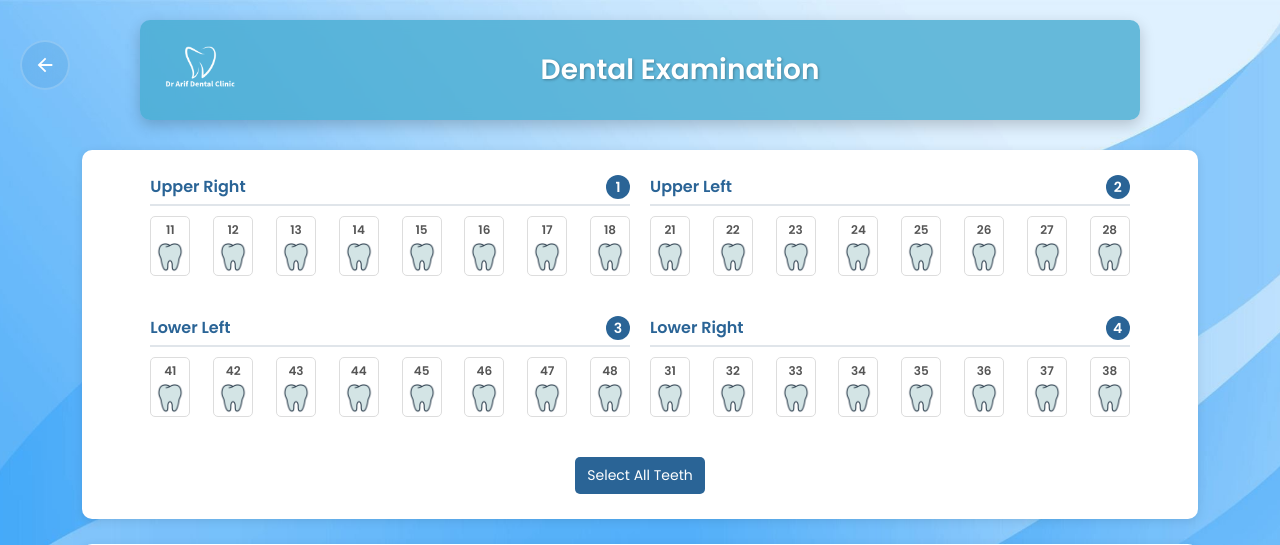
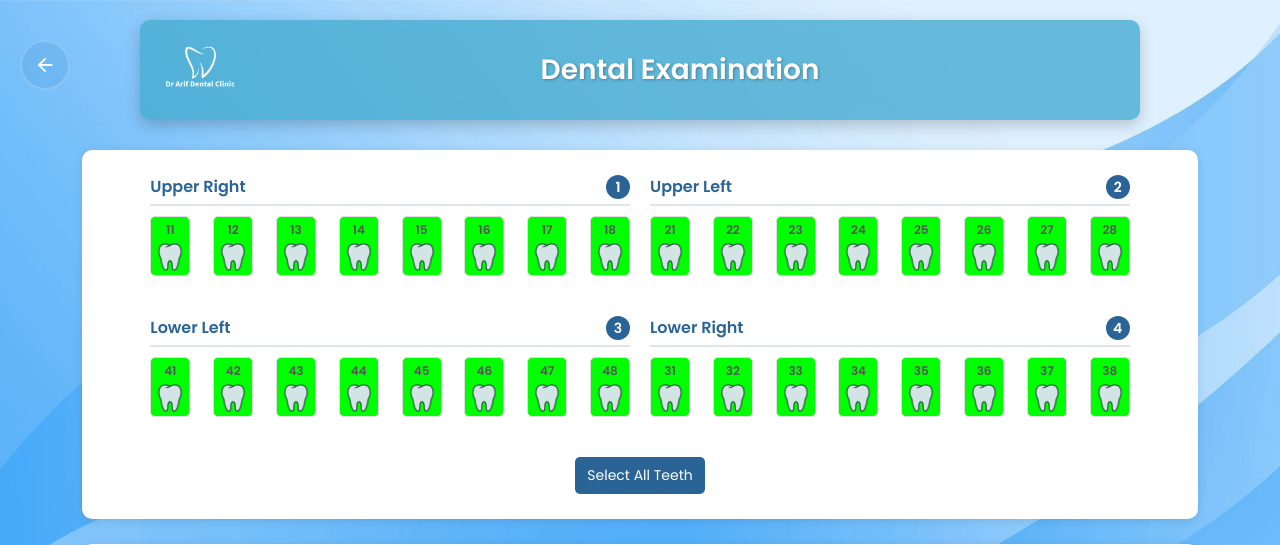
Before and after one commit to anjaliprakash88/DentalClinic, a Django app: template DOCTOR/templates/doctor/dental_examination.html in a window 1280 px wide. Shown: the top 545 px of the page. Run offline with Django 5.2, Linux system fonts and the light colour scheme; the template is opened without the code that fills it: most values are stand-ins (such as "Sample title", 1, 10 or a date in 2020).

Commit message:
Dental Examination apply color change

```diff
--- a/DOCTOR/templates/doctor/dental_examination.html
+++ b/DOCTOR/templates/doctor/dental_examination.html
@@ -764,11 +764,10 @@
 
 <script>
 $(document).ready(function () {
-    var bookingId = "{{ booking_id|default:'' }}";  // Ensure booking_id is assigned
-    var patientId = $("#patientId").val();  // ✅ Correctly fetch patientId
+$(".tooth").css("background-color", "#00FF00");
+    var bookingId = "{{ booking_id|default:'' }}";
+    var patientId = $("#patientId").val();  //
 
-    console.log("Booking ID:", bookingId);
-    console.log("Patient ID:", patientId);
 
     let selectedTeeth = [];
 
@@ -777,26 +776,43 @@ $(document).ready(function () {
 
         if (selectedTeeth.includes(toothNumber)) {
             selectedTeeth = selectedTeeth.filter(t => t !== toothNumber);
+             $(this).css("background-color", "#00FF00");
             $(this).removeClass("selected");
         } else {
             selectedTeeth.push(toothNumber);
+            $(this).css("background-color", "#FFFF00");
             $(this).addClass("selected");
         }
 
-        $("#selected-teeth").text(selectedTeeth.length > 0 ? selectedTeeth.join(", ") : "No teeth selected");
+         updateSelectedTeethText();
     });
+     let allSelected = false;
+    $("#select-all").click(function () {
+        if (allSelected) {
+            selectedTeeth = [];
+            $(".tooth").css("background-color", "#00FF00").removeClass("selected");
+            $("#select-all").text("Select All");
+        } else {
+            selectedTeeth = $(".tooth").map(function () { return $(this).attr("data-tooth"); }).get();
+            $(".tooth").css("background-color", "#FFFF00").addClass("selected");
+            $("#select-all").text("Deselect All");
+        }
 
-    $("#select-all").click(function () {
-        selectedTeeth = $(".tooth").map(function () { return $(this).attr("data-tooth"); }).get();
-        $(".tooth").addClass("selected");
-        $("#selected-teeth").text(selectedTeeth.join(", "));
+        allSelected = !allSelected;
+        updateSelectedTeethText();
     });
 
     $("#clear-selection").click(function () {
         selectedTeeth = [];
-        $(".tooth").removeClass("selected");
-        $("#selected-teeth").text("No teeth selected");
+        $(".tooth").css("background-color", "#00FF00").removeClass("selected");
+        $("#select-all").text("Select All");
+        allSelected = false;
+        updateSelectedTeethText();
     });
+
+    function updateSelectedTeethText() {
+        $("#selected-teeth").text(selectedTeeth.length > 0 ? selectedTeeth.join(", ") : "No teeth selected");
+    }
 
 
     function getCSRFToken() {
@@ -828,8 +844,16 @@ $(document).ready(function () {
                 "X-CSRFToken": csrftoken // ✅ Correct way to set CSRF Token
             },
             success: function (response) {
-                alert("Treatment saved successfully!");
+                alert("DentalExamination saved successfully!");
                 console.log(response);
+
+                selectedTeeth.forEach(tooth => {
+                    $(`.tooth[data-tooth='${tooth}']`).css("background-color", "#FF0000"); // Red (Saved)
+                });
+
+                // ✅ Clear the selection after saving
+                selectedTeeth = [];
+                updateSelectedTeethText();
             },
             error: function (xhr) {
                 alert("Error saving treatment: " + xhr.responseText);
@@ -840,102 +864,7 @@ $(document).ready(function () {
 
 
 
-<!--$(document).ready(function () {-->
-<!--    // Set default color for healthy teeth-->
-<!--    $(".tooth").css("background-color", "#00FF00");-->
 
-<!--    // Function to update selected teeth display-->
-<!--    function updateSelectedTeeth() {-->
-<!--        let selectedTeeth = [];-->
-
-<!--        $(".tooth.selected").each(function () {-->
-<!--            selectedTeeth.push($(this).attr("data-tooth")); // Get tooth number from data-tooth-->
-<!--        });-->
-
-<!--        if (selectedTeeth.length > 0) {-->
-<!--            $("#selected-teeth").text("Selected Teeth: " + selectedTeeth.join(", "));-->
-<!--        } else {-->
-<!--            $("#selected-teeth").text("No teeth selected");-->
-<!--        }-->
-<!--    }-->
-
-<!--    // Select All Teeth (toggle selection)-->
-<!--    $("#select-all").click(function () {-->
-<!--        if ($(".tooth").hasClass("selected")) {-->
-<!--            $(".tooth").removeClass("selected");-->
-<!--        } else {-->
-<!--            $(".tooth").addClass("selected");-->
-<!--        }-->
-<!--        updateSelectedTeeth();-->
-<!--    });-->
-
-<!--    // Select individual teeth-->
-<!--    $(".tooth").click(function () {-->
-<!--        $(this).toggleClass("selected");-->
-<!--        updateSelectedTeeth();-->
-<!--    });-->
-
-<!--    // Clear selection-->
-<!--    $("#clear-selection").click(function() {-->
-<!--        $(".tooth").removeClass("selected");-->
-<!--        updateSelectedTeeth();-->
-<!--    });-->
-
-<!--    // CSRF Token function-->
-<!--    function getCSRFToken() {-->
-<!--        return document.cookie.split('; ').find(row => row.startsWith('csrftoken='))?.split('=')[1];-->
-<!--    }-->
-
-<!--    // Save Changes Button Click Event-->
-<!--    $("#save-changes").click(function () {-->
-<!--        var bookingId = "{{ booking_id }}-->
-<!--         console.log("Booking ID:", bookingId);-->
-<!--        var csrftoken = getCSRFToken();-->
-
-<!--        let selectedTeeth = [];-->
-<!--        $(".tooth.selected").each(function () {-->
-<!--            selectedTeeth.push($(this).attr("data-tooth"));-->
-<!--        });-->
-
-<!--        let selectedStatus = $(".status-controls button.active").data("status") || "healthy";-->
-
-<!--        let selectedTreatments = [];-->
-<!--        $(".treatment-checkbox input:checked").each(function () {-->
-<!--            selectedTreatments.push($(this).val());-->
-<!--        });-->
-
-<!--        $.ajax({-->
-<!--            type: "POST",-->
-<!--            url: `/doctor/dentalchart/${bookingId}/update/`,-->
-<!--            data: JSON.stringify({-->
-<!--                teeth: selectedTeeth,-->
-<!--                status: selectedStatus,-->
-<!--                treatments: selectedTreatments,-->
-<!--            }),-->
-<!--            contentType: "application/json",-->
-<!--            headers: {-->
-<!--                "X-CSRFToken": csrftoken-->
-<!--            },-->
-<!--            success: function (response) {-->
-<!--                alert(response.message);-->
-<!--            },-->
-<!--            error: function(xhr, status, error) {-->
-<!--                console.error("Full Error Response:", xhr);-->
-<!--                let errorMessage = "Unknown error occurred";-->
-
-<!--                try {-->
-<!--                    let jsonResponse = JSON.parse(xhr.responseText);  // Try to parse response as JSON-->
-<!--                    errorMessage = jsonResponse?.error || errorMessage;-->
-<!--                } catch (e) {-->
-<!--                    console.error("Error parsing response:", e);-->
-<!--                }-->
-
-<!--                alert("Error saving changes: " + errorMessage);-->
-<!--            }-->
-<!--        });-->
-
-<!--    });-->
-<!--});-->
     </script>
 </body>
 </html>
```
